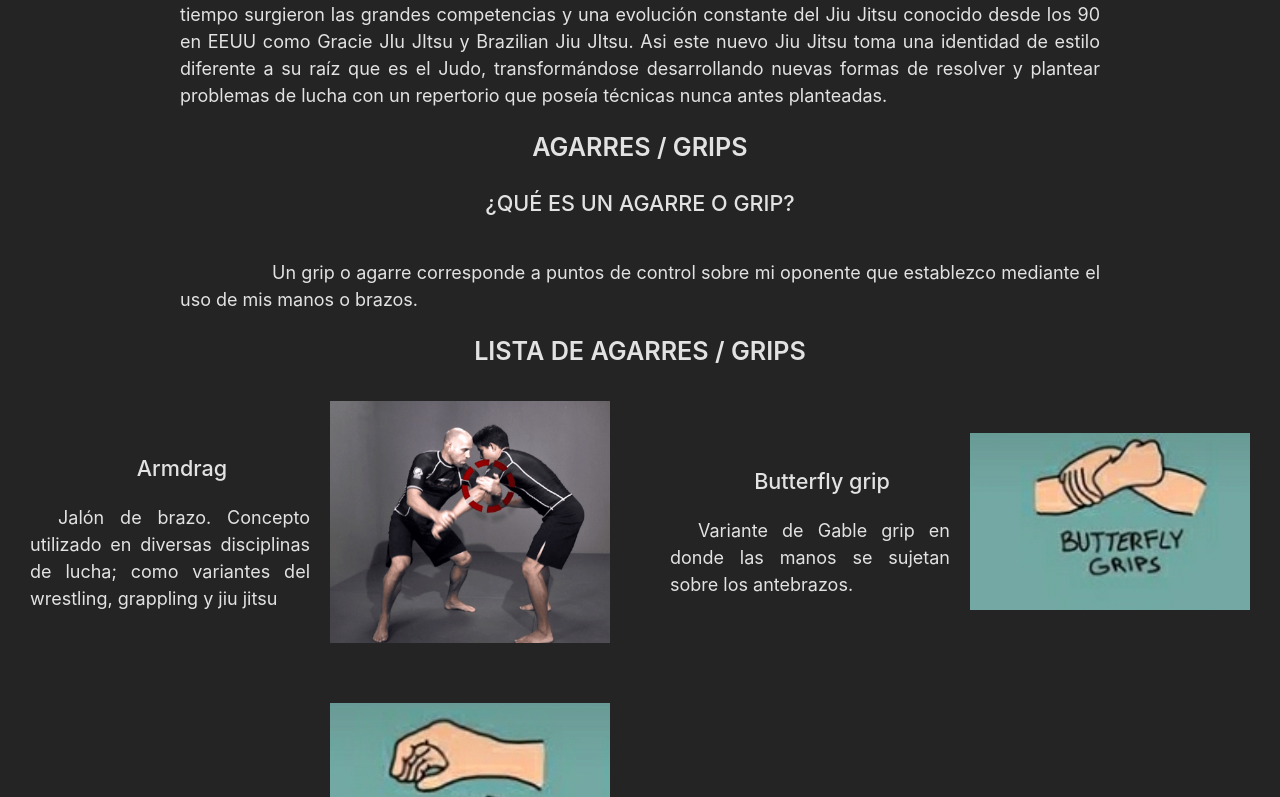
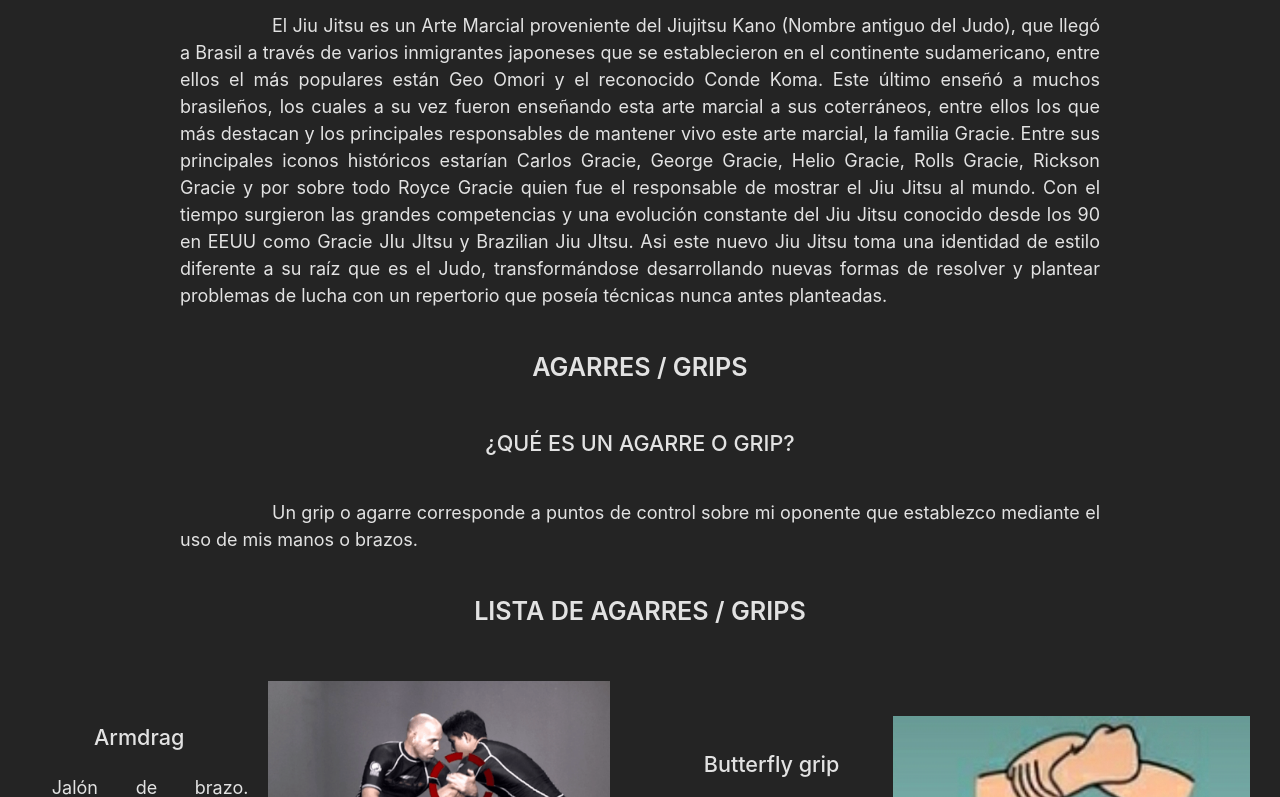
Before and after one commit to jjmillar/glosario-ed, a React (Vite) app: page / in a window 1280 px wide. Shown: the part 1583-2380 px from the top of the page. Built offline with nearby package versions, Linux system fonts and the light colour scheme.

Commit message:
fixed responsive

```diff
--- a/src/App.scss
+++ b/src/App.scss
@@ -12,6 +12,7 @@
 }
 
 .title {
+  padding: 20px;
   font-size: 1.4rem;
   text-align: center;
   text-transform: uppercase;
@@ -55,9 +56,16 @@
 }
 
 .grip-content {
-  width: 500%;
+  width: 50%;
   box-sizing: border-box;
   padding: 10px;
+}
+
+.grip-content > div:first-child {
+  padding: 0 20px 20px 20px;
+}
+
+.grip-content > div:last-child {
   text-align: justify;
   text-indent: 10%;
 }
@@ -70,11 +78,20 @@
 
 @media ( max-width: 1100px ) {
   .content {
-    width: 100svw;
+    width: 90svw;
   }
 
   .grip {
     width: 100svw;
+    flex-direction: column;
+  }
+
+  .grip-content {
+    width: 90%;
+  }
+
+  .grip-img {
+    width: 100%;
   }
 
 }
```
